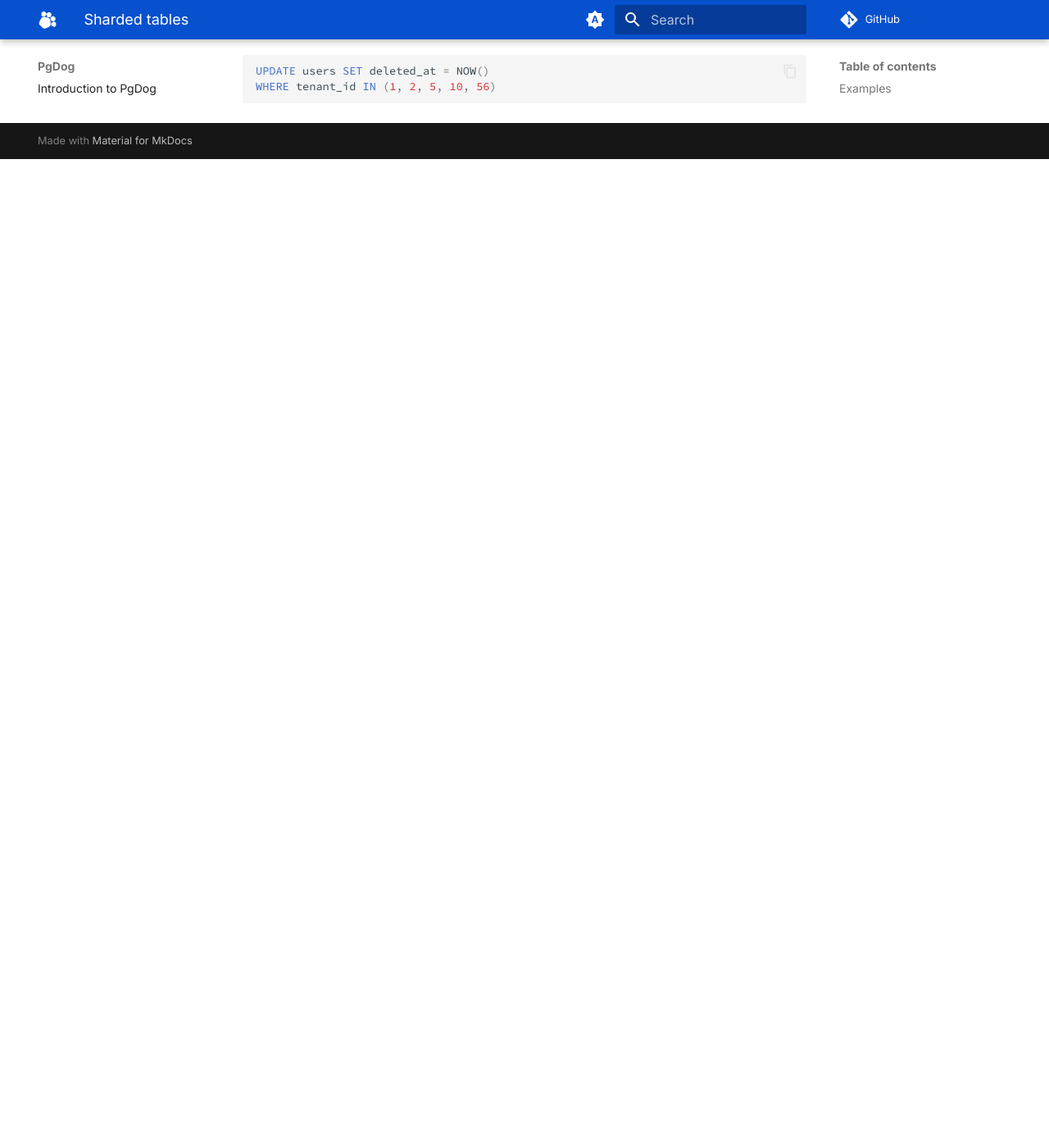
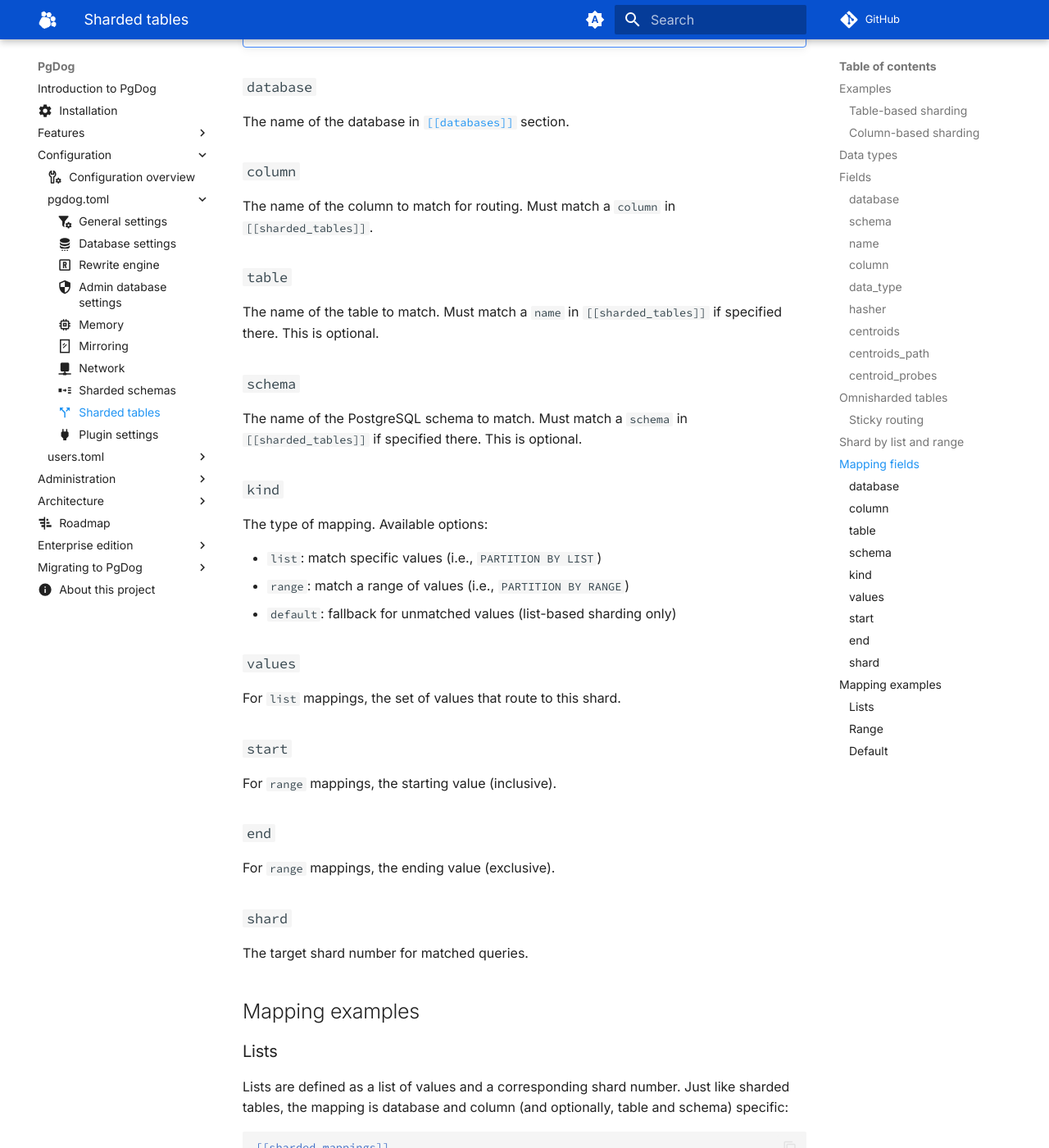
Before and after one commit to pgdogdev/docs, an MkDocs documentation site: the page built from docs/configuration/pgdog.toml/sharded_tables.md, in a window 1280 px wide and 1400 px high, scrolled down 3974 px. Shown: the whole window at 82% size. Built offline with MkDocs 1.6.1 and Material for MkDocs 9.7.7, drawn with Linux system fonts in a browser that asks for light colours; comment, search, counter and statistics services are not loaded; before the commit the page ends 4168 px from its top, so only the background shows below that; some of the changed text lies outside the part shown.

Commit message:
feat: add missing configs (#52)

````diff
--- a/docs/configuration/pgdog.toml/sharded_tables.md
+++ b/docs/configuration/pgdog.toml/sharded_tables.md
@@ -57,14 +57,15 @@ Currently, PgDog supports sharding `BIGINT` (and `BIGSERIAL`), `UUID`, `VARCHAR`
 
 The name of the database in [`[[databases]]`](databases.md) section in which the table is located. PgDog supports sharding thousands of databases and tables in the same configuration file.
 
-### `table`
+### `schema`
+
+The name of the PostgreSQL schema where the sharded table is located. This is optional. If not set, all schemas will be sharded.
+
+### `name`
 
 The name of the PostgreSQL table. Only columns explicitly referencing that table will be sharded.
 
 The name must not contain the schema name, just the table name.
-
-!!! note "Postgres schemas"
-    Disambiguating tables in different schemas isn't currently supported and all of them will be sharded.
 
 ### `column`
 
@@ -78,6 +79,25 @@ The data type of the column. Currently supported options are:
 - `uuid`
 - `varchar`
 - `vector`
+
+### `hasher`
+
+The hash function to use for sharding. Available options:
+
+- `postgres` (default) - PostgreSQL's native hash function
+- `sha1` - SHA-1 hash function
+
+### `centroids`
+
+For vector sharding, specify the centroid vectors directly in the configuration. This is useful for small centroid sets.
+
+### `centroids_path`
+
+Path to a JSON file containing centroid vectors. This is useful when centroids are large (1000+ dimensions) and impractical to embed in `pgdog.toml`.
+
+### `centroid_probes`
+
+Number of centroids to probe during vector similarity search. If not specified, defaults to the square root of the number of centroids.
 
 ## Omnisharded tables
 
@@ -113,9 +133,56 @@ By default, PgDog uses hash-based sharding, with data evenly split between shard
 
 To configure either one, you need to specify the value-to-shard mapping in the configuration.
 
+## Mapping fields
+
+!!! note
+    The `column`, `table`, and `schema` fields must match a corresponding `[[sharded_tables]]` entry.
+
+### `database`
+
+The name of the database in [`[[databases]]`](databases.md) section.
+
+### `column`
+
+The name of the column to match for routing. Must match a `column` in `[[sharded_tables]]`.
+
+### `table`
+
+The name of the table to match. Must match a `name` in `[[sharded_tables]]` if specified there. This is optional.
+
+### `schema`
+
+The name of the PostgreSQL schema to match. Must match a `schema` in `[[sharded_tables]]` if specified there. This is optional.
+
+### `kind`
+
+The type of mapping. Available options:
+
+- `list`: match specific values (i.e., `PARTITION BY LIST`)
+- `range`: match a range of values (i.e., `PARTITION BY RANGE`)
+- `default`: fallback for unmatched values (list-based sharding only)
+
+### `values`
+
+For `list` mappings, the set of values that route to this shard.
+
+### `start`
+
+For `range` mappings, the starting value (inclusive).
+
+### `end`
+
+For `range` mappings, the ending value (exclusive).
+
+### `shard`
+
+The target shard number for matched queries.
+
+## Mapping examples
+
 ### Lists
 
-Lists are defined as a list of values and a corresponding shard number. Just like sharded tables, the mapping is database and column (and optionally, table) specific:
+Lists are defined as a list of values and a corresponding shard number. Just like sharded tables, the mapping is database and column (and optionally, table and schema) specific:
 
 ```toml
 [[sharded_mappings]]
@@ -153,3 +220,20 @@ shard = 0
 UPDATE users SET deleted_at = NOW()
 WHERE tenant_id IN (1, 2, 5, 10, 56)
 ```
+
+### Default
+
+The `default` kind specifies a fallback shard for values that don't match any list mapping:
+
+```toml
+[[sharded_mappings]]
+database = "prod"
+column = "tenant_id"
+kind = "default"
+shard = 2
+```
+
+Any sharding key value that doesn't match an explicit list mapping will be routed to the default shard.
+
+!!! note
+    The `default` kind only works with list-based sharding, not range-based sharding.
````
Also changed, not shown: docs/configuration/pgdog.toml/databases.md (+4 -0 lines), docs/configuration/pgdog.toml/general.md (+39 -1 lines), docs/configuration/pgdog.toml/memory.md (added, +32 -0 lines), docs/configuration/pgdog.toml/rewrite.md (+2 -0 lines).
